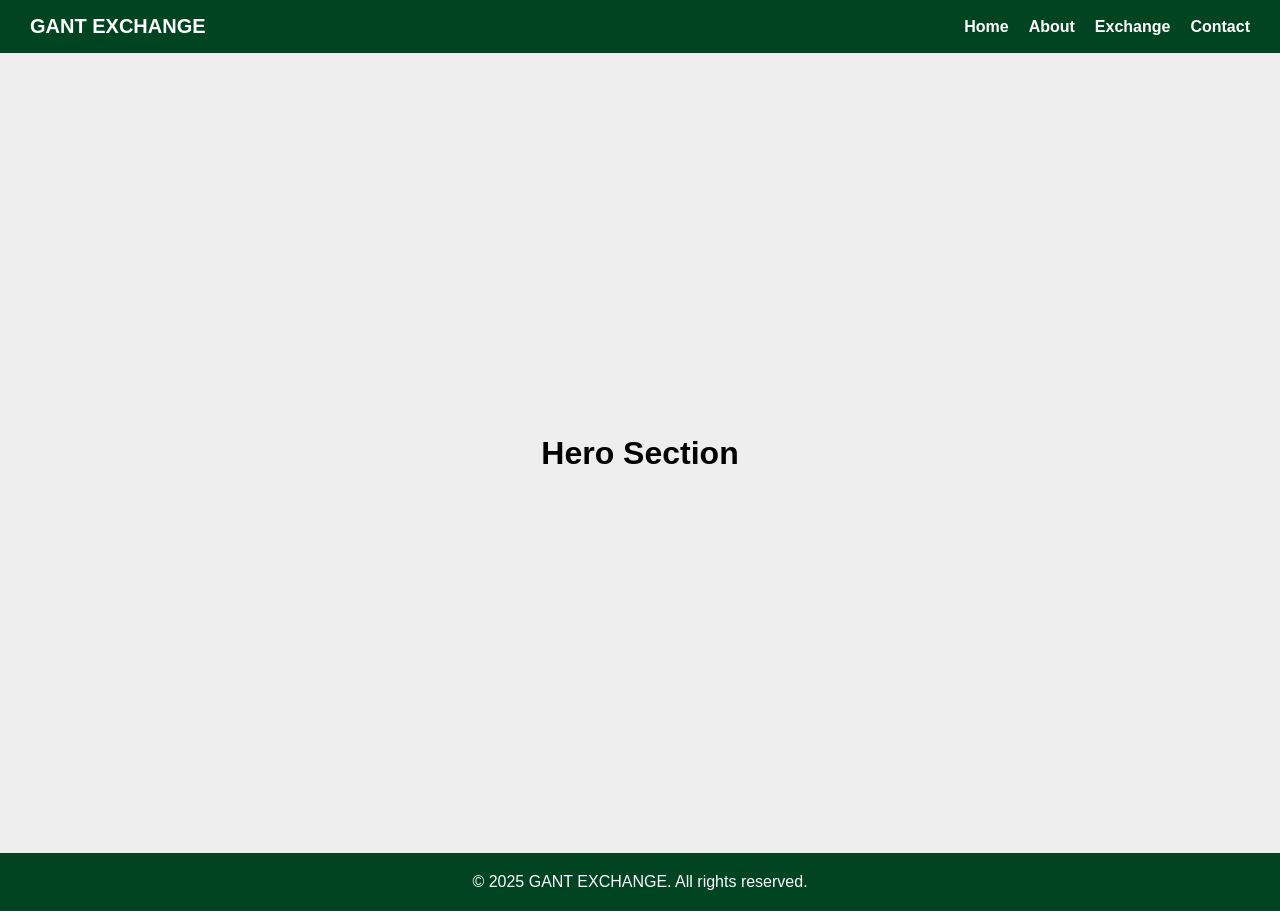
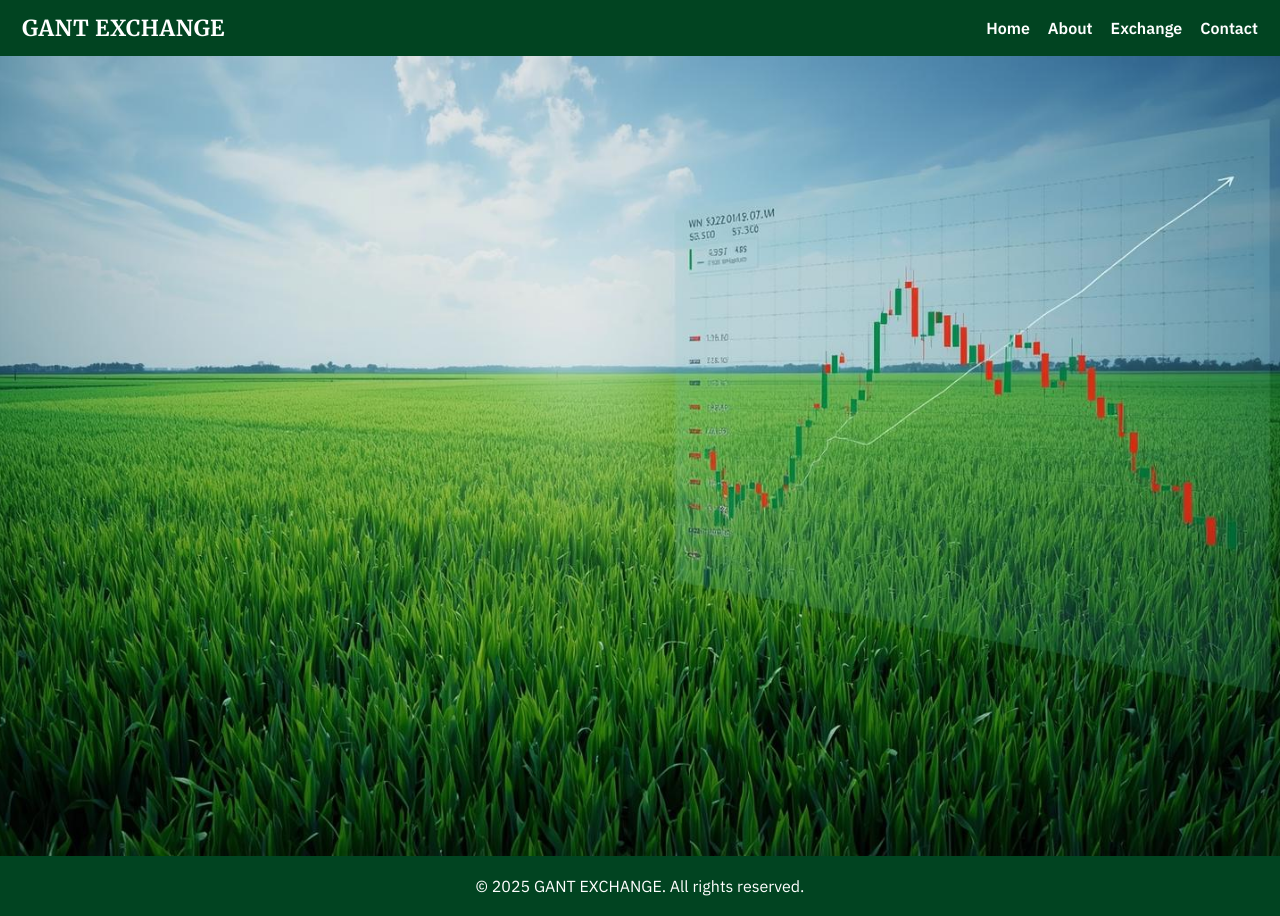
Before and after one commit to davidibironke02-GANT/davidibironke02-GANT.github.io, a plain HTML site: page index.html in a window 1280 px wide. Drawn offline with Linux system fonts and the light colour scheme.

Commit message:
Update index.html

```diff
--- a/index.html
+++ b/index.html
@@ -1,79 +1,117 @@
 <!DOCTYPE html>
 <html lang="en">
 <head>
-  <meta charset="UTF-8">
-  <meta name="viewport" content="width=device-width, initial-scale=1.0">
+  <meta charset="utf-8" />
+  <meta name="viewport" content="width=device-width,initial-scale=1" />
   <title>Home | GANT EXCHANGE</title>
+
+  <!-- Fonts -->
+  <link href="https://fonts.googleapis.com/css2?family=IBM+Plex+Sans:wght@400;600&family=Merriweather:wght@700&display=swap" rel="stylesheet">
+
   <style>
-    body { margin:0; font-family: Arial, sans-serif; }
+    /* Reset & Base */
+    * { box-sizing: border-box; margin: 0; padding: 0; }
+    body { font-family: 'IBM Plex Sans', sans-serif; color: #014421; background:#f5f5f5; }
 
     /* Navbar */
     .navbar {
       background-color: #014421;
-      color: white;
-      padding: 15px 30px;
+      color: #fff;
+      padding: 14px 22px;
       display: flex;
+      align-items: center;
       justify-content: space-between;
-      align-items: center;
       position: sticky;
       top: 0;
+      z-index: 50;
     }
-    .navbar .brand { font-weight: bold; font-size: 20px; }
-    .navbar-links { display: flex; gap: 20px; }
-    .navbar-links a { color:white; text-decoration:none; font-weight:600; }
+    .brand { font-family: 'Merriweather', serif; font-weight:700; font-size:22px; color:#fff; letter-spacing:0.5px; }
+    .navbar-links { display:flex; gap:18px; align-items:center; }
+    .navbar-links a { color:#fff; font-weight:600; text-decoration:none; }
+    .navbar-links a:hover { color:#a3d9a5; }
 
-    /* Hamburger */
-    .hamburger { display: none; flex-direction: column; cursor: pointer; }
-    .hamburger div { width: 25px; height: 3px; background: white; margin: 4px 0; }
+    /* Hamburger (mobile) */
+    .hamburger { display:none; width:28px; height:22px; flex-direction:column; justify-content:space-between; cursor:pointer; }
+    .hamburger span { display:block; height:3px; background:#fff; border-radius:2px; }
 
-    /* Mobile behavior */
+    /* Hero (full viewport) */
+    .hero {
+      position: relative;
+      min-height: 100vh;
+      width: 100%;
+      overflow: hidden;
+      display:flex;
+      align-items:center;
+      justify-content:center;
+    }
+
+    /* CSS background fallback (primary) */
+    .hero.background {
+      background-image: url('hero.jpg.JPG');
+      background-size: cover;
+      background-position: center center;
+      background-repeat: no-repeat;
+    }
+
+    /* Image fallback (absolute) */
+    .hero .hero-img-fallback {
+      position: absolute;
+      inset: 0;
+      width: 100%;
+      height: 100%;
+      object-fit: cover;
+      display: block;
+      z-index: 0;
+    }
+
+    /* Footer */
+    footer { background:#014421; color:#fff; text-align:center; padding:20px 12px; }
+
+    /* Mobile behaviour */
     @media (max-width: 768px) {
-      .navbar-links {
-        display: none;
-        flex-direction: column;
-        position: absolute;
-        top: 60px;
-        right: 20px;
-        background-color: #014421;
-        padding: 15px;
-      }
-      .navbar-links.active { display: flex; }
-      .hamburger { display: flex; }
+      .navbar-links { display:none; position:absolute; right:16px; top:56px; background:#014421; padding:12px; border-radius:8px; flex-direction:column; gap:8px; }
+      .navbar-links.active { display:flex; }
+      .hamburger { display:flex; }
     }
   </style>
 </head>
 <body>
-  <!-- Navbar -->
-  <div class="navbar">
+
+  <!-- NAVBAR -->
+  <header class="navbar" role="banner">
     <div class="brand">GANT EXCHANGE</div>
-    <div class="navbar-links" id="nav-links">
+
+    <!-- Desktop links -->
+    <nav class="navbar-links" id="nav-links" aria-label="Main navigation">
       <a href="index.html">Home</a>
       <a href="about.html">About</a>
       <a href="exchange.html">Exchange</a>
       <a href="contact.html">Contact</a>
-    </div>
-    <div class="hamburger" id="hamburger">
-      <div></div>
-      <div></div>
-      <div></div>
-    </div>
-  </div>
+    </nav>
 
-  <!-- Hero -->
-  <div style="height:100vh; background:#eee; display:flex; align-items:center; justify-content:center;">
-    <h1>Hero Section</h1>
-  </div>
+    <!-- Hamburger for mobile -->
+    <button class="hamburger" id="hamburger" aria-label="Open menu" title="Menu">
+      <span></span><span></span><span></span>
+    </button>
+  </header>
 
-  <!-- Footer -->
-  <footer style="background:#014421; color:white; text-align:center; padding:20px;">
+  <!-- HERO -->
+  <main>
+    <section class="hero background" id="hero">
+      <!-- Fallback image -->
+      <img class="hero-img-fallback" src="hero.jpg.JPG" alt="GANT Exchange hero image" />
+    </section>
+  </main>
+
+  <footer>
     &copy; 2025 GANT EXCHANGE. All rights reserved.
   </footer>
 
-  <!-- JS -->
   <script>
+    // hamburger toggle
     const hamburger = document.getElementById('hamburger');
     const navLinks = document.getElementById('nav-links');
-    hamburger.addEventListener('click', () => {
+    hamburger && hamburger.addEventListener('click', () => {
       navLinks.classList.toggle('active');
     });
   </script>
```
